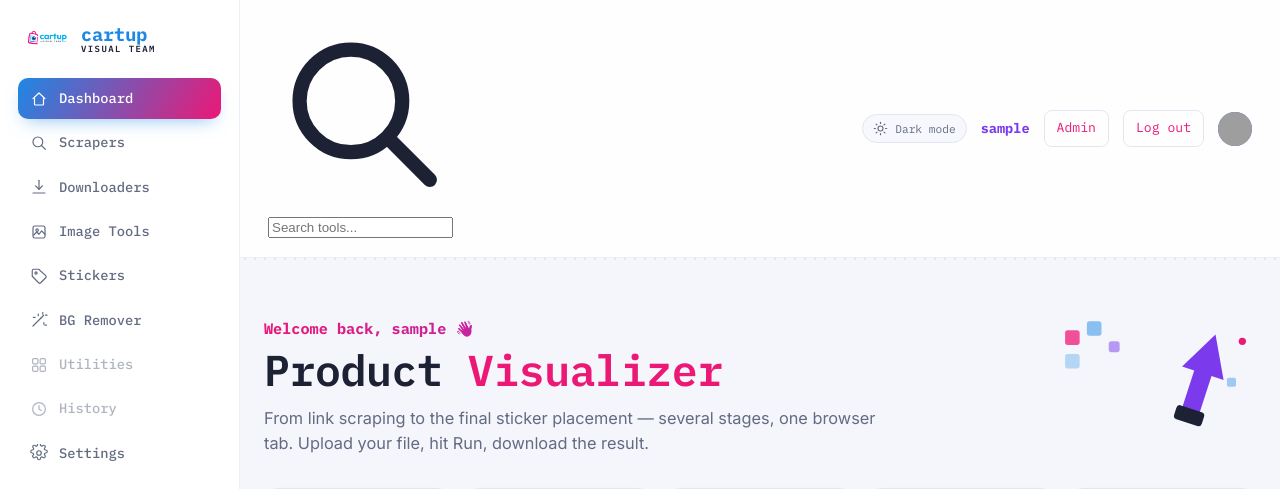
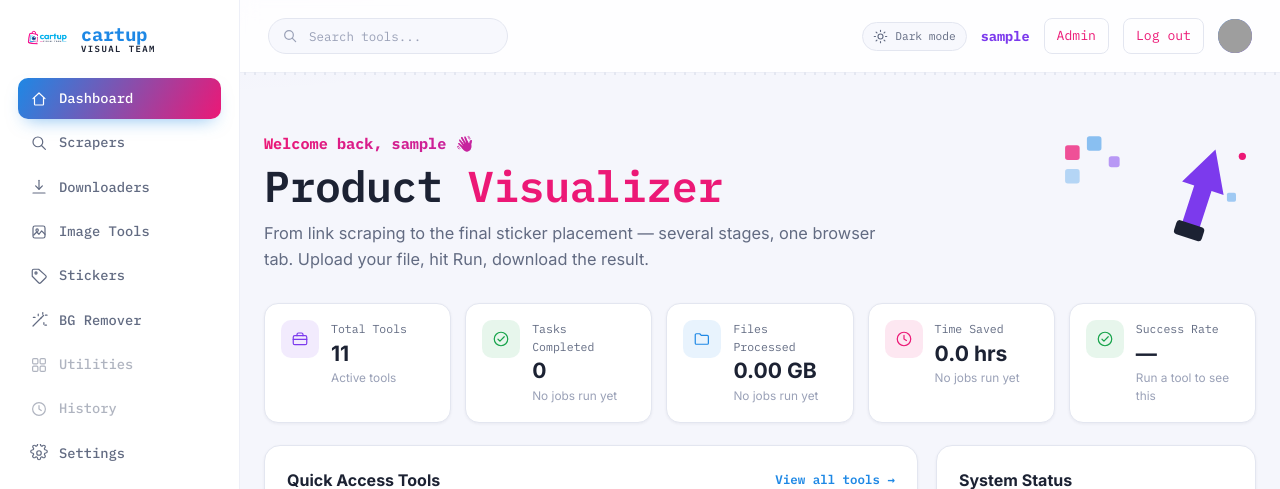
Before and after one commit to faysal580/my-webapp, a Flask app: page / in a window 1280 px wide. Shown: the top 489 px of the page. Run offline with Flask 3, Linux system fonts and the light colour scheme; the visitor is signed in with stand-in values (Sample User, id 1); grey boxes are pictures that could not be loaded.

Commit message:
Add files via upload

```diff
--- a/webapp/static/style.css
+++ b/webapp/static/style.css
@@ -206,7 +206,8 @@ a { color: inherit; }
 /* ── Topbar ─────────────────────────────────────────────────────────── */
 
 .topbar {
-  display: flex;
+  display: grid;
+  grid-template-columns: minmax(0, 240px) max-content;
   align-items: center;
   justify-content: space-between;
   padding: 18px 28px;
@@ -217,6 +218,36 @@ a { color: inherit; }
   top: 0;
   z-index: 10;
 }
+.topbar-search {
+  grid-column: 1;
+  width: 100%;
+  min-width: 0;
+  display: flex;
+  align-items: center;
+  gap: 9px;
+  padding: 8px 13px;
+  border: 1px solid var(--border);
+  border-radius: 999px;
+  background: var(--panel-2);
+  color: var(--muted);
+  transition: border-color 0.15s ease, box-shadow 0.15s ease;
+}
+.topbar-search:focus-within {
+  border-color: var(--accent);
+  box-shadow: 0 0 0 3px var(--accent-soft);
+}
+.topbar-search svg { width: 16px; height: 16px; flex-shrink: 0; }
+.topbar-search input {
+  width: 100%;
+  min-width: 0;
+  border: 0;
+  outline: 0;
+  background: transparent;
+  color: var(--text);
+  font-family: var(--font-mono);
+  font-size: 0.78rem;
+}
+.topbar-search input::placeholder { color: var(--muted); }
 .topbar::after {
   content: "";
   position: absolute;
@@ -261,7 +292,15 @@ a { color: inherit; }
 }
 @media (min-width: 760px) { .brand-sub-pill { display: inline; } }
 
+@media (max-width: 700px) {
+  .topbar {
+    grid-template-columns: minmax(0, 1fr) max-content;
+  }
+}
+
 .topbar-right {
+  grid-column: 3;
+  justify-self: end;
   display: flex;
   align-items: center;
   gap: 14px;
```
